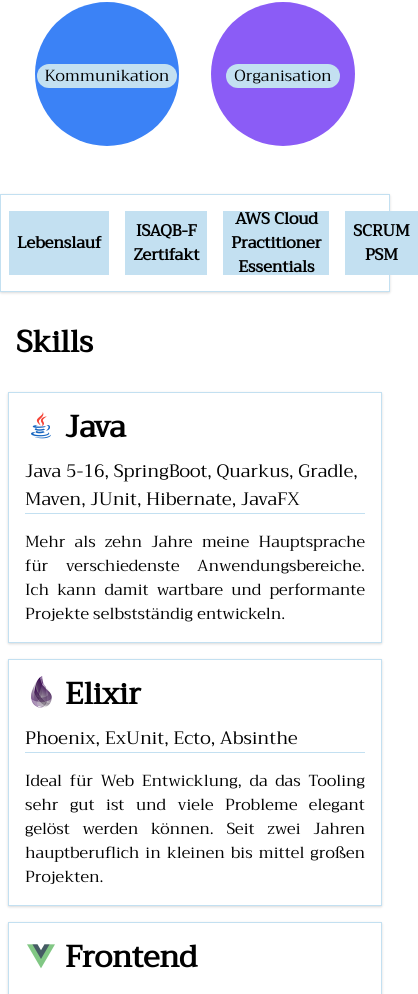
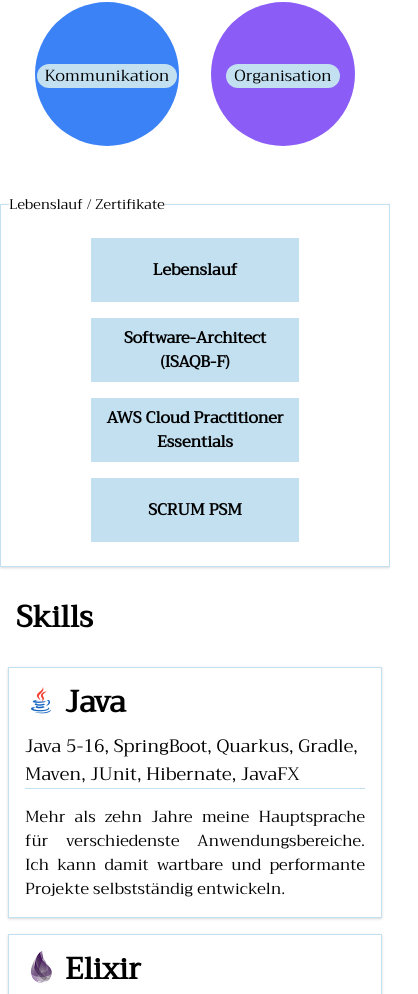
Before and after one commit to Meldanor/PersonalWebpage, a Nuxt app: page / in a window 390 px wide. Shown: the part 2162-3156 px from the top of the page, 418 px wide, since content can reach past the window. Built offline with nearby package versions, Linux system fonts and the light colour scheme.

Commit message:
Improve responsiveness for download buttons
Improve downloads section

```diff
--- a/components/Documents.vue
+++ b/components/Documents.vue
@@ -1,12 +1,15 @@
 <template>
-  <div class="download-content">
-    <div class="flex">
+  <fieldset class="download-content">
+    <legend class="downloads-header">
+      Lebenslauf / Zertifikate
+    </legend>
+    <div class="flex flex-wrap justify-center">
       <OpenFile
         display-name="Lebenslauf"
         url="/files/Lebenslauf_Kilian_Gaertner_2022.pdf"
       />
       <OpenFile
-        display-name="ISAQB-F Zertifakt"
+        display-name="Software-Architect (ISAQB-F)"
         url="/files/SoftwareArchitect_Certificate_2.pdf"
       />
       <OpenFile
@@ -18,7 +21,7 @@
         url="/files/Kilian_Gaertner_Professional Scrum Master I.pdf"
       />
     </div>
-  </div>
+  </fieldset>
 </template>
 
 <script lang="ts">
@@ -32,7 +35,11 @@
 
 <style>
 .download-content {
+  width: fit-content;
   border-color: rgba(195, 224, 241, var(--tw-border-opacity));
-  @apply border shadow border-2 py-4
+  @apply border shadow border-2 py-4 px-0 sm:px-1
+}
+.downloads-header {
+  @apply ml-2 text-sm
 }
 </style>
--- a/components/documents/OpenFile.vue
+++ b/components/documents/OpenFile.vue
@@ -24,7 +24,7 @@
 <style>
 .open-file {
   background-color: rgba(195, 224, 241, var(--tw-border-opacity));
-  @apply w-52 h-16 p-2 text-black font-semibold transition-colors flex items-center justify-center text-center mx-2
+  @apply w-52 h-16 p-2 text-black font-semibold transition-colors flex items-center justify-center text-center m-2 lg:my-0
 }
 .open-file:hover {
   --tw-bg-opacity: 1;
```
